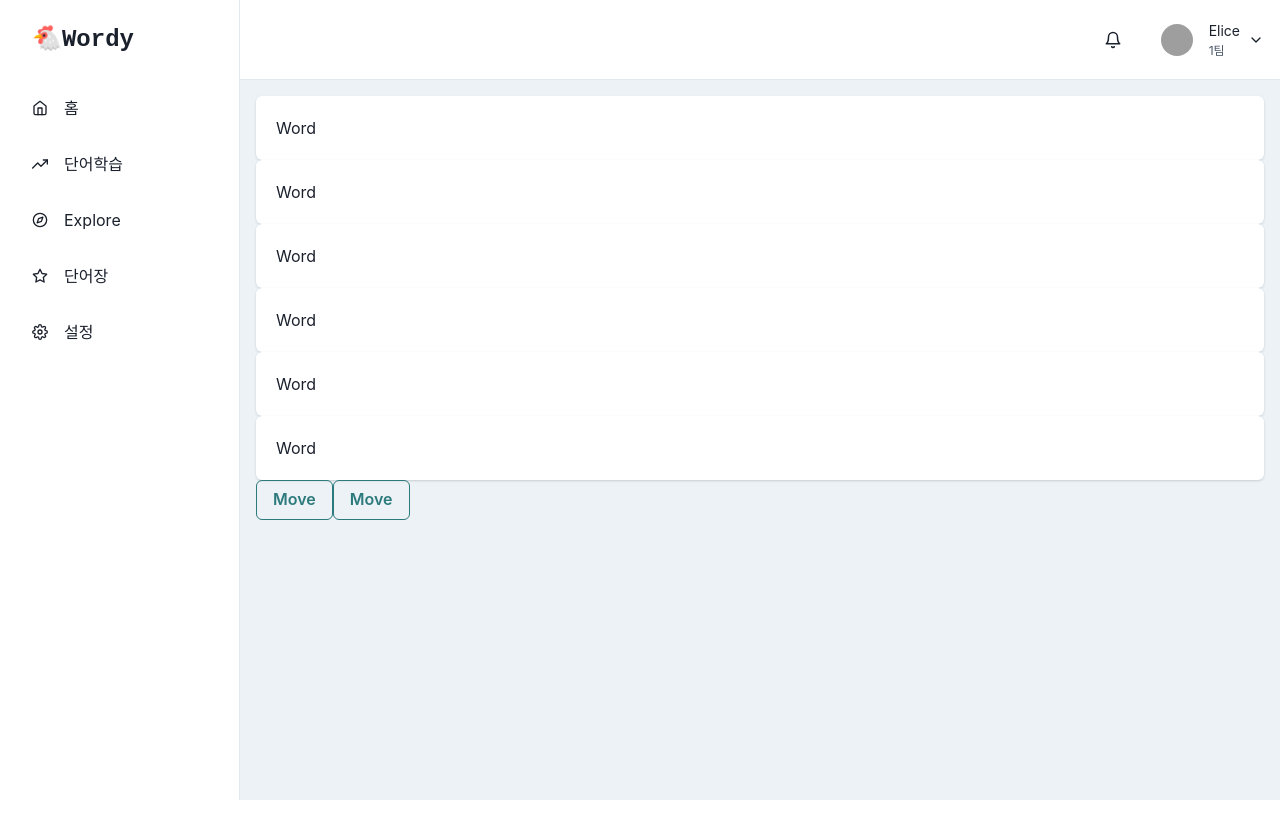
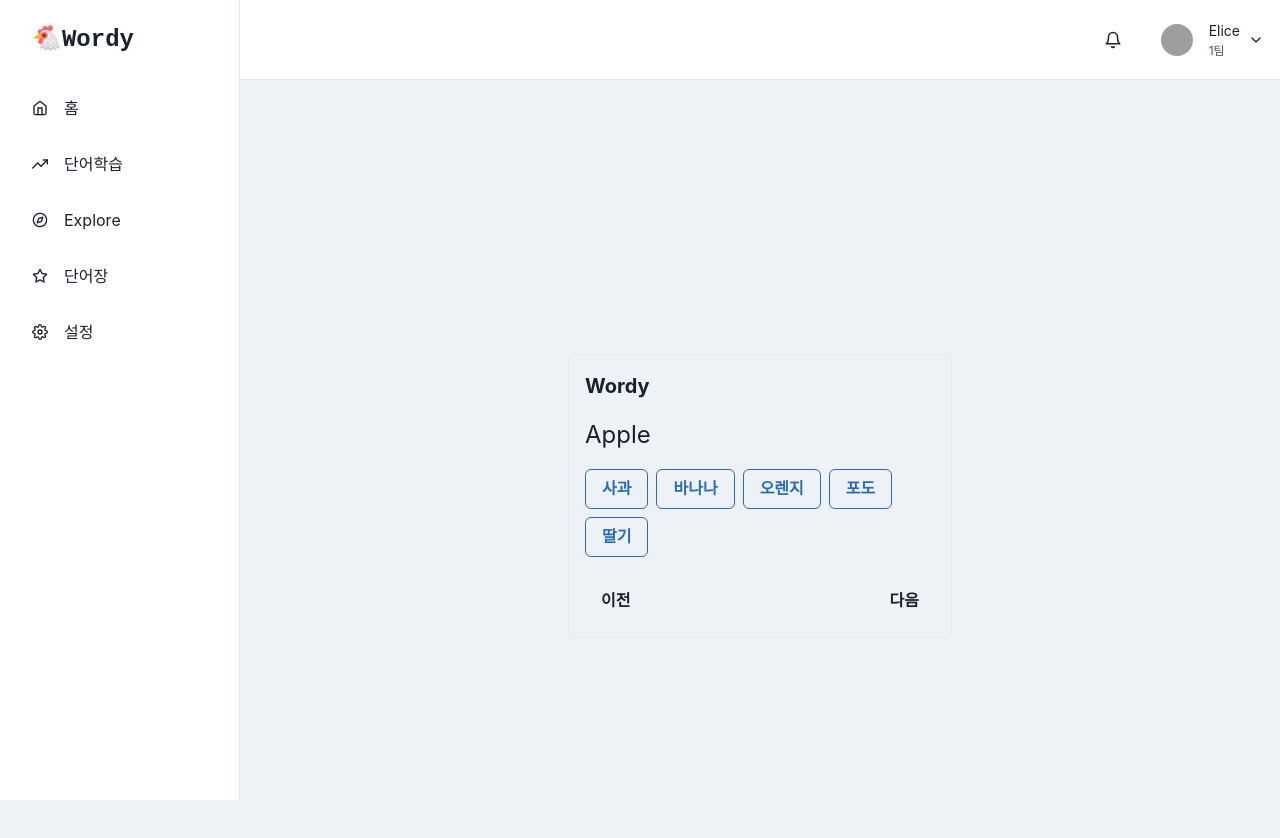
Before and after one commit to hs20180519/aiProject, a React (Create React App) app in the folder front/: page /main in a window 1280 px wide. Shown: the top 838 px of the page. Before the commit the page ends 800 px from the top, so only its background shows below. Built offline with nearby package versions, Linux system fonts and the light colour scheme; grey boxes are pictures that could not be loaded.

Commit message:
Feat: TestPage 작업 중

```diff
--- a/front/package.json
+++ b/front/package.json
@@ -27,6 +27,7 @@
     "react-router-dom": "^6.16.0",
     "react-scripts": "5.0.1",
     "typescript": "^4.9.5",
+    "uuid": "^9.0.1",
     "web-vitals": "^2.1.4"
   },
   "scripts": {
--- a/front/src/pages/TestPage.tsx
+++ b/front/src/pages/TestPage.tsx
@@ -1,18 +1,133 @@
-import React from "react";
-import WordCard from "../components/WordCard";
-import MoveButton from "../components/MoveButton";
+/* eslint-disable prettier/prettier */
+import React, { useState, useEffect } from "react";
+import { Box, Button, Flex, Text } from "@chakra-ui/react";
+// import axios from "axios";
+// import WordCard from "../components/WordCard";
+// import MoveButton from "../components/MoveButton";
 
-export default function TestPage() {
+interface WordData {
+  englishWord: string;
+  koreanMeaning: string;
+}
+
+interface TestPageProps {}
+
+const TestPage: React.FC<TestPageProps> = () => {
+  const [wordData, setWordData] = useState<WordData[]>([]);
+  const [options, setOptions] = useState<string[]>([]);
+  const [currentWordIndex, setCurrentWordIndex] = useState<number>(0);
+  const [selectedOption, setSelectedOption] = useState<string | null>(null);
+
+  useEffect(() => {
+    const fetchWords = async () => {
+      // try {
+      //   // Fetch 10 English words with Korean meanings
+      //   const response = await axios.get<WordData[]>('http://localhost:8000/study/english');
+      //   setWordData(response.data);
+
+      //   // Fetch additional 40 Korean meanings for options
+      //   const optionsResponse = await axios.get<string[]>('http://localhost:8000/study/korean');
+      //   setOptions(optionsResponse.data);
+      // } catch (error) {
+      //   console.error('Error fetching words:', error);
+      // }
+      setWordData([
+        { englishWord: "Apple", koreanMeaning: "사과" },
+        { englishWord: "Banana", koreanMeaning: "바나나" },
+        { englishWord: "Orange", koreanMeaning: "오렌지" },
+        { englishWord: "Grape", koreanMeaning: "포도" },
+        { englishWord: "Strawberry", koreanMeaning: "딸기" },
+        { englishWord: "Watermelon", koreanMeaning: "수박" },
+        { englishWord: "Pineapple", koreanMeaning: "파인애플" },
+        { englishWord: "Mango", koreanMeaning: "망고" },
+        { englishWord: "Cherry", koreanMeaning: "체리" },
+        { englishWord: "Peach", koreanMeaning: "복숭아" },
+      ]);
+      setOptions([
+        "사과",
+        "바나나",
+        "오렌지",
+        "포도",
+        "딸기",
+        "수박",
+        "파인애플",
+        "망고",
+        "체리",
+        "복숭아",
+      ]);
+    };
+
+    fetchWords();
+  }, []);
+
+  const handleNextWord = () => {
+    setCurrentWordIndex(prevIndex => prevIndex + 1);
+    setSelectedOption(null);
+  };
+
+  const handlePrevWord = () => {
+    setCurrentWordIndex(prevIndex => Math.max(0, prevIndex - 1));
+    setSelectedOption(null);
+  };
+
+  const handleOptionClick = (option: string) => {
+    setSelectedOption(option);
+  };
+
+  const handleComplete = () => {
+    const results = wordData.map((word, index) => ({
+      englishWord: word.englishWord,
+      userAnswer: options[currentWordIndex * 5 + index],
+      correctAnswer: word.koreanMeaning,
+      isCorrect: options[currentWordIndex * 5 + index] === word.koreanMeaning,
+    }));
+    console.log('Results:', results);
+
+    const correctCount = results.filter(result => result.isCorrect).length;
+    alert(`You got ${correctCount} out of 10 correct!`);
+  };
+  const currentWord = wordData[currentWordIndex];
+
   return (
-    <>
-      <WordCard />
-      <WordCard />
-      <WordCard />
-      <WordCard />
-      <WordCard />
-      <WordCard />
-      <MoveButton />
-      <MoveButton />
-    </>
-  );
-}
+    <Flex align={"center"} justify={"center"} height={"100vh"}>
+      <Box maxW={"sm"} p={4} borderWidth={1} borderRadius={"lg"}>
+        <Text fontSize={"xl"} fontWeight={"bold"} mb={4}>
+          {"Wordy\r"}
+        </Text>
+        <Text fontSize={"2xl"} mb={4}>
+          {currentWord?.englishWord}
+        </Text>
+        {options.slice(currentWordIndex * 5, currentWordIndex * 5 + 5).map(option => (
+          <Button
+            key={option}
+            variant={selectedOption === option ? "solid" : "outline"}
+            colorScheme={"blue"}
+            onClick={() => handleOptionClick(option)}
+            mr={2}
+            mb={2}
+            width={"auto"}
+          >
+            {option}
+          </Button>
+        ))}
+
+    <Flex justify={"space-between"} mt={4}>
+      <Button onClick={handlePrevWord} disabled={currentWordIndex === 0}>
+        {"이전\r"}
+      </Button>
+      {currentWordIndex === 9 ? (
+        <Button colorScheme={"green"} onClick={handleComplete} mt={4}>
+          {"완료\r"}
+        </Button>
+      ) : (
+        <Button onClick={handleNextWord}>
+          {"다음\r"}
+        </Button>
+      )}
+    </Flex>
+          </Box>
+        </Flex>
+      );
+    };
+
+export default TestPage;
```
Also changed, not shown: 1 other file (tests, documents, lock files or other folders).
